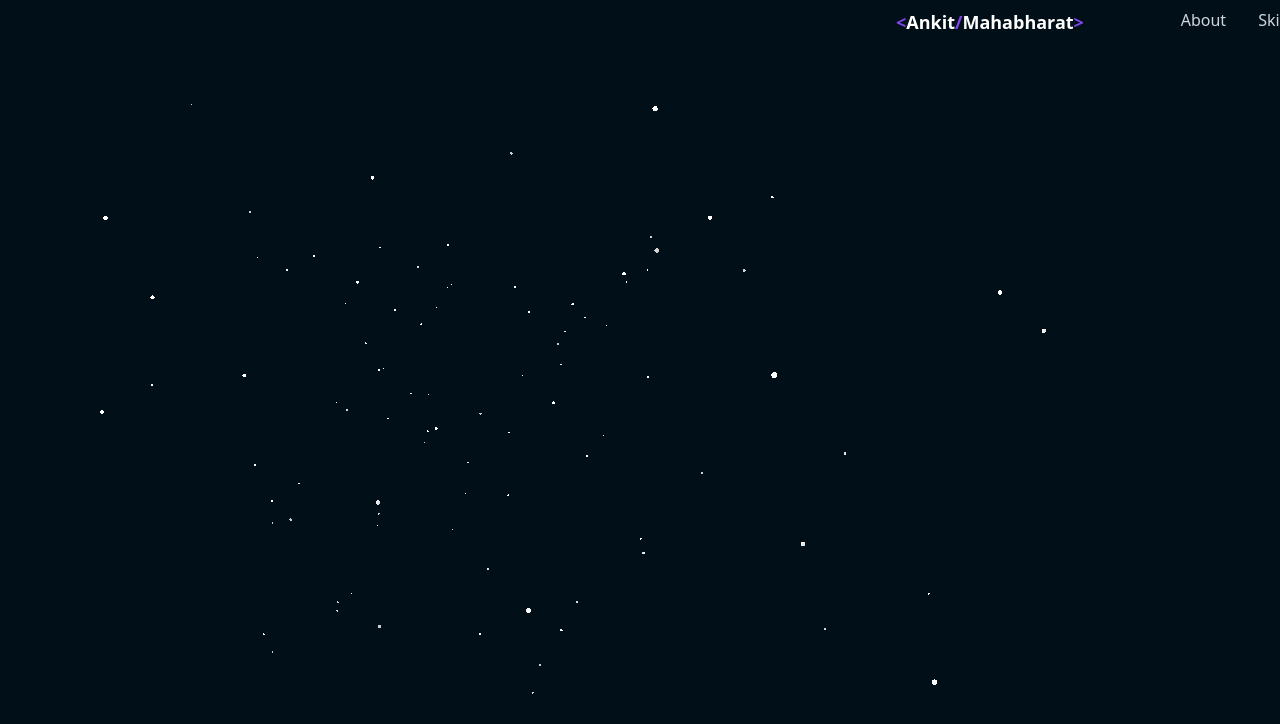
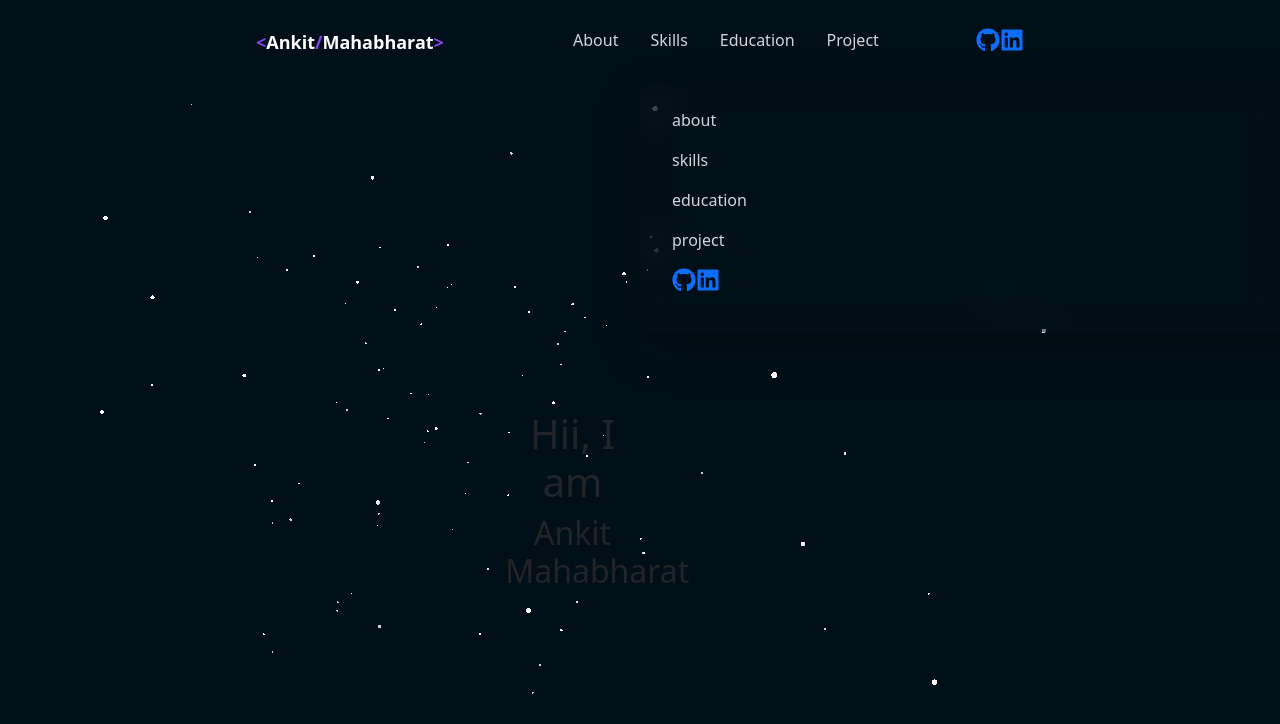
Before and after one commit to ankitmahabharat/Portfolio, a React (Vite) app in the folder portfolio/: page / in a window 1280 px wide. Shown: the top 724 px of the page. Built offline with nearby package versions, Linux system fonts and the light colour scheme.

Commit message:
adding about section

```diff
--- a/portfolio/src/App.jsx
+++ b/portfolio/src/App.jsx
@@ -4,7 +4,7 @@ import Navbar from "./components/Navbar";
 import "bootstrap/dist/css/bootstrap.min.css";
 import Sidebar from "./components/Sidebar";
 import { useState } from "react";
-import Hero from "./components/Hero";
+import About from "./components/About";
 import Particles from "./Particles";
 function App() {
 
@@ -26,6 +26,7 @@ function App() {
         </div>
         <div className=" absolute pt-20">
           <Navbar></Navbar>
+          <About></About>
         </div>
       </div>
     </>
--- /dev/null
+++ b/portfolio/src/components/About.jsx
@@ -0,0 +1,21 @@
+import React from "react";
+
+const About = () => {
+  return (
+<section id="about"
+ className='py-4 px[7vw] md:px-[7vw] lg:px-[20vw] font-sans mt-16 md:mt-24 lg:mt-32'>
+
+<div className='flex flex-col-reverse md:flex-row justify-between items-center'
+>
+ <div className="md:w-1/2 text-center md:text-left mt-8 md:mt-0">
+<h1>Hii, I am</h1>
+<h2>Ankit Mahabharat</h2>
+ </div>
+</div>
+</section>
+
+
+  )
+};
+
+export default About;
--- a/portfolio/src/components/Hero.jsx
+++ /dev/null
@@ -1,7 +0,0 @@
-import React from "react";
-
-const Hero = () => {
-  return <div></div>;
-};
-
-export default Hero;
--- a/portfolio/src/components/Navbar.jsx
+++ b/portfolio/src/components/Navbar.jsx
@@ -11,8 +11,8 @@ const Navbar = () => {
     const handleScroll = () => {
       setIsScroll(window.scrollY > 50);
     };
-     window.addEventListener("scroll",handleScroll);
-     return ()=> window.removeEventListener("scroll",handleScroll);
+    window.addEventListener("scroll", handleScroll);
+    return () => window.removeEventListener("scroll", handleScroll);
   }, []);
 
   const handleMenuItemClick = (sectionId) => {
@@ -29,21 +29,20 @@ const Navbar = () => {
       id: "skills",
       label: "Skills",
     },
-    {
-      id: "work",
-      label: "Work",
-    },
+
     {
       id: "education",
       label: "Education",
     },
     {
-      id: "about",
-      label: "About",
+      id: "project",
+      label: "Project",
     },
   ];
   return (
-    <nav className={` fixed top-0 w-full z-50 transition duration-300 px-[7vw] lg:px-[20vw] ${ isScroll ?" bg-[#050414] bg-opacity-50 backdrop-blur-md" : "bg-transparent"}`}>
+    <nav
+      className={` fixed top-5 left-0 w-full z-50 transition duration-300 px-[7vw] lg:px-[20vw] ${isScroll ? " bg-[#050414] bg-opacity-50 backdrop-blur-md" : "bg-transparent"}`}
+    >
       <div className="text-white py-2 flex justify-between items-centre">
         <div className=" text-lg font-semibold cursor-pointer">
           <span className="text-[#8245ec]">&lt;</span>
@@ -63,23 +62,74 @@ const Navbar = () => {
           ))}
         </ul>
 
-
         <div className=" hidden md:flex space-x4">
-          <a href="https://github.com/ankitmahabharat"
-          target="_blank"
-          rel="noopener noreferrer"
-          className="text-gray-300 hover:text-[#8245ec]">
-            <FaGithub size ={24}></FaGithub>
-          </a>
-          <a href="https://www.linkedin.com/in/ankit-mahabharat-7730b7134/"
-          target="_blank"
-          rel="noopener noreferrer"
-          className="text-gray-300 hover:text-[#8245ec]">
-            <FaLinkedin size ={24}></FaLinkedin>
+          <a
+            href="https://github.com/ankitmahabharat"
+            target="_blank"
+            rel="noopener noreferrer"
+            className="text-gray-300 hover:text-[#8245ec]"
+          >
+            <FaGithub size={24}></FaGithub>
           </a>
 
+          <a
+            href="https://www.linkedin.com/in/ankit-mahabharat-7730b7134/"
+            target="_blank"
+            rel="noopener noreferrer"
+            className="text-gray-300 hover:text-[#8245ec]"
+          >
+            <FaLinkedin size={24}></FaLinkedin>
+          </a>
+        </div>
+        <div className="md:hidden">
+          {isOpen ? (
+            <FiX
+              className="text-3xl text-[#8245ec] cursor-pointer"
+              onClick={() => setIsOpen(false)}
+            />
+          ) : (
+            <FiMenu
+              className=" text-3xl text-[#8245ec] cursor-pointer"
+              onClick={() => setIsOpen(true)}
+            />
+          )}
         </div>
       </div>
+      {isOpen && (
+        <div className=" absolute top-16 left-1/2 transform-translate-x-1/2 w-4/5 bg-transparent bg-opacity-50 backdrop-filter backdrop-blur-lg z-50 rounded-lg shadow-lg">
+          <ul className=" flex flex-col item-centre space-y-4 py-4 text-gray-300">
+            {menuItems.map((item) => (
+              <li
+                key={item.id}
+                className={`cursor-pointer hover:text-white ${activeSec === item.id ? "text-[#8245ec]" : ""}`}
+              >
+                <button onClick={() => handleMenuItemClick(item.id)}>
+                  {item.id}
+                </button>
+              </li>
+            ))}
+            <div className=" flex space x-4">
+              <a
+                href="https://github.com/ankitmahabharat"
+                target="_blank"
+                rel="noopener noreferrer"
+                className="text-gray-300 hover:text-[#8245ec]"
+              >
+                <FaGithub size={24}></FaGithub>
+              </a>
+
+              <a
+                href="https://www.linkedin.com/in/ankit-mahabharat-7730b7134/"
+                target="_blank"
+                rel="noopener noreferrer"
+                className="text-gray-300 hover:text-[#8245ec]"
+              >
+                <FaLinkedin size={24}></FaLinkedin>
+              </a>
+            </div>
+          </ul>
+        </div>
+      )}
     </nav>
   );
 };
```
